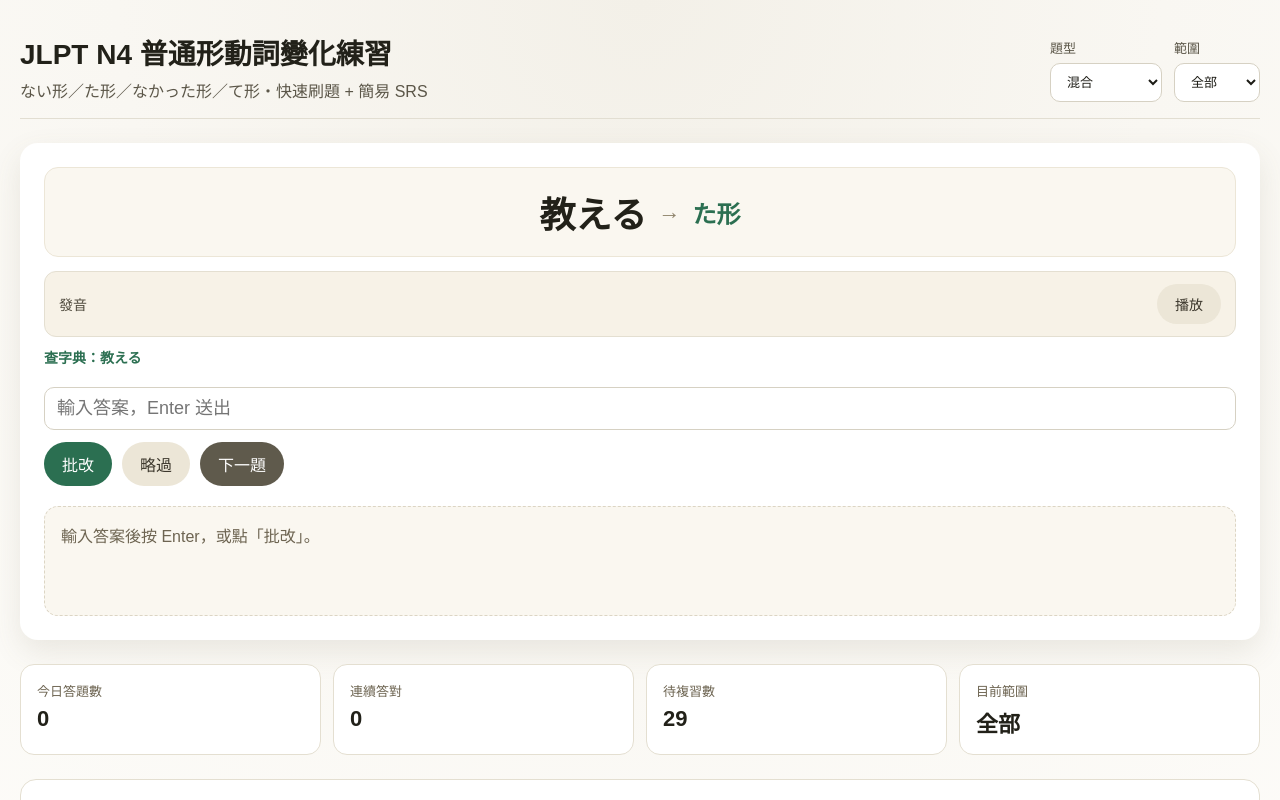
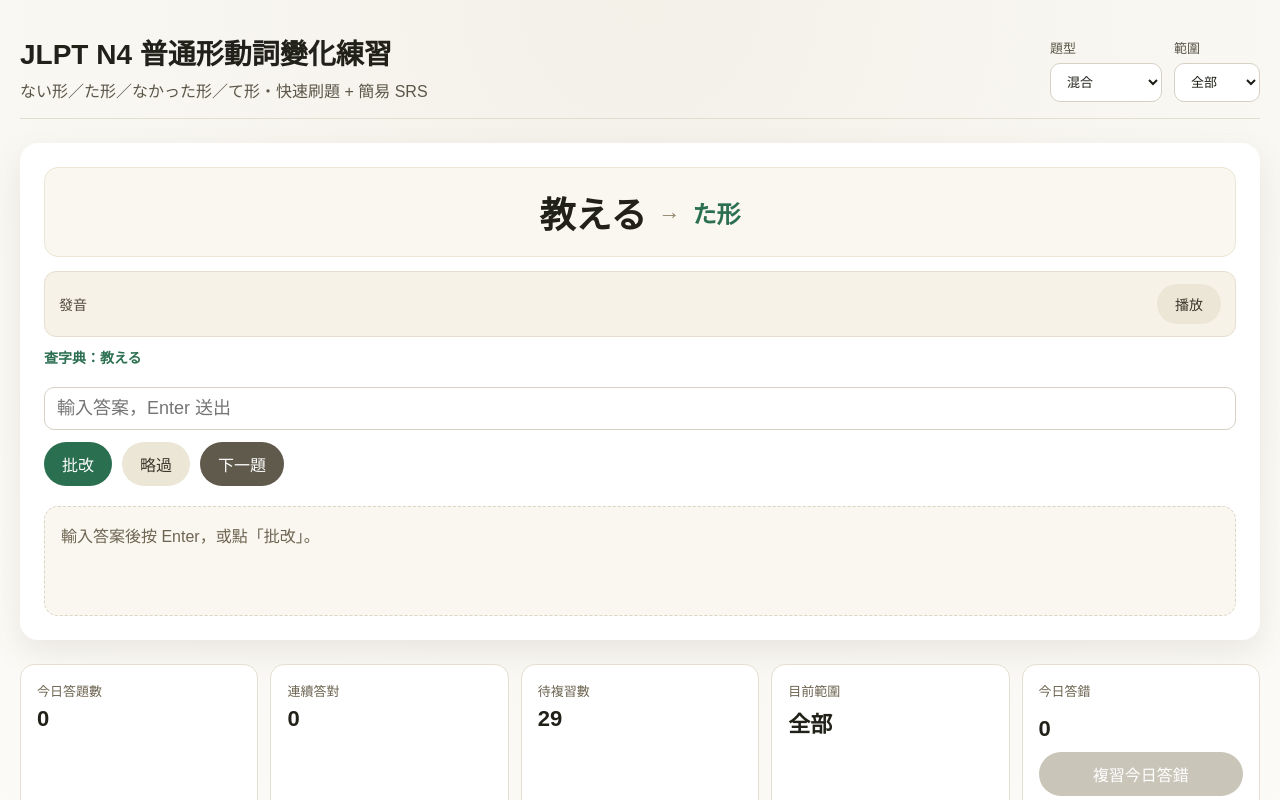
Before and after one commit to ddsakura/learnJapanese, a React (Vite) app: page / in a window 1280 px wide. Shown: the top 800 px of the page. Built offline with nearby package versions, Linux system fonts and the light colour scheme.

Commit message:
Enhance review functionality by adding state management for incorrect answers and UI elements for reviewing mistakes

```diff
--- a/src/App.css
+++ b/src/App.css
@@ -276,6 +276,15 @@ button.ghost {
   margin-top: 6px;
 }
 
+.review-card {
+  display: grid;
+  gap: 10px;
+}
+
+.review-card button {
+  width: 100%;
+}
+
 .rules {
   background: #fff;
   border-radius: 16px;
--- a/src/App.tsx
+++ b/src/App.tsx
@@ -33,6 +33,16 @@ type Stats = {
   lastDate: string
 }
 
+type WrongEntry = {
+  dict: string
+  type: Exclude<QuestionType, 'mixed'>
+}
+
+type WrongToday = {
+  date: string
+  items: WrongEntry[]
+}
+
 type Question = {
   card: VerbCard
   type: Exclude<QuestionType, 'mixed'>
@@ -43,6 +53,7 @@ const STORAGE_KEYS = {
   srs: 'jlpt-n4-verb-srs',
   stats: 'jlpt-n4-verb-stats',
   settings: 'jlpt-n4-verb-settings',
+  wrong: 'jlpt-n4-verb-wrong-today',
 }
 
 const DAY_MS = 24 * 60 * 60 * 1000
@@ -110,6 +121,11 @@ const defaultStats = (): Stats => ({
   lastDate: getTodayKey(),
 })
 
+const defaultWrongToday = (): WrongToday => ({
+  date: getTodayKey(),
+  items: [],
+})
+
 const defaultSettings = (): Settings => ({
   scope: 'all',
   type: 'mixed',
@@ -163,6 +179,14 @@ function normalizeStats(stats: Stats) {
     return { ...stats, todayCount: 0, lastDate: today }
   }
   return stats
+}
+
+function normalizeWrongToday(data: WrongToday) {
+  const today = getTodayKey()
+  if (data.date !== today) {
+    return { date: today, items: [] }
+  }
+  return data
 }
 
 function pickRandom<T>(items: T[]) {
@@ -427,6 +451,9 @@ function App() {
   const [stats, setStats] = useState<Stats>(() =>
     normalizeStats(loadFromStorage(STORAGE_KEYS.stats, defaultStats()))
   )
+  const [wrongToday, setWrongToday] = useState<WrongToday>(() =>
+    normalizeWrongToday(loadFromStorage(STORAGE_KEYS.wrong, defaultWrongToday()))
+  )
   const [scope, setScope] = useState<Scope>(() => {
     const saved = loadFromStorage<Settings>(STORAGE_KEYS.settings, defaultSettings())
     return saved.scope
@@ -443,6 +470,7 @@ function App() {
     userAnswer: string
     type: Exclude<QuestionType, 'mixed'>
   } | null>(null)
+  const [mode, setMode] = useState<'normal' | 'reviewWrong'>('normal')
   const [message, setMessage] = useState<string>('')
   const [bankText, setBankText] = useState('')
   const [quickInput, setQuickInput] = useState('')
@@ -463,18 +491,23 @@ function App() {
   }, [stats])
 
   useEffect(() => {
+    saveToStorage(STORAGE_KEYS.wrong, wrongToday)
+  }, [wrongToday])
+
+  useEffect(() => {
     saveToStorage(STORAGE_KEYS.settings, { scope, type: questionType })
   }, [scope, questionType])
 
   useEffect(() => {
     setStats((prev) => normalizeStats(prev))
+    setWrongToday((prev) => normalizeWrongToday(prev))
   }, [])
 
   useEffect(() => {
     setQuestion(makeQuestion())
     setAnswer('')
     setResult(null)
-  }, [scope, questionType, bank])
+  }, [scope, questionType, bank, mode])
 
   useEffect(() => {
     if (canSpeak) {
@@ -484,13 +517,27 @@ function App() {
   }, [canSpeak, question])
 
   const pool = useMemo(() => getPool(bank, scope), [bank, scope])
+  const reviewPool = useMemo(() => {
+    const bankMap = new Map(bank.map((card) => [card.dict, card]))
+    return wrongToday.items
+      .map((entry) => {
+        const card = bankMap.get(entry.dict)
+        return card ? { card, type: entry.type } : null
+      })
+      .filter((entry): entry is Question => Boolean(entry))
+  }, [bank, wrongToday])
 
   const dueCount = useMemo(() => {
     const now = Date.now()
     return pool.filter((card) => (srs[card.dict]?.due ?? 0) <= now).length
   }, [pool, srs])
+  const wrongCount = wrongToday.items.length
+  const emptyMessage = mode === 'reviewWrong' ? '今天沒有答錯的題目' : '目前題庫沒有可用題目'
 
   function makeQuestion(): Question | null {
+    if (mode === 'reviewWrong') {
+      return reviewPool.length > 0 ? pickRandom(reviewPool) : null
+    }
     const candidatePool = getPool(bank, scope)
     if (candidatePool.length === 0) return null
     const now = Date.now()
@@ -529,8 +576,26 @@ function App() {
     const correctAnswer = getAnswer(question.card, question.type)
     const trimmed = submitted.trim()
     const isCorrect = !forcedIncorrect && trimmed === correctAnswer
+    const entry = { dict: question.card.dict, type: question.type }
     applySrs(question.card, isCorrect)
     updateStats(isCorrect)
+    if (isCorrect) {
+      if (mode === 'reviewWrong') {
+        setWrongToday((prev) => ({
+          ...prev,
+          items: prev.items.filter(
+            (item) => !(item.dict === entry.dict && item.type === entry.type)
+          ),
+        }))
+      }
+    } else {
+      setWrongToday((prev) => {
+        if (prev.items.some((item) => item.dict === entry.dict && item.type === entry.type)) {
+          return prev
+        }
+        return { ...prev, items: [...prev.items, entry] }
+      })
+    }
     setResult({
       correct: isCorrect,
       correctAnswer,
@@ -551,6 +616,20 @@ function App() {
   }
 
   function handleNext() {
+    setQuestion(makeQuestion())
+    setAnswer('')
+    setResult(null)
+  }
+
+  function handleStartReview() {
+    setMode('reviewWrong')
+    setQuestion(makeQuestion())
+    setAnswer('')
+    setResult(null)
+  }
+
+  function handleExitReview() {
+    setMode('normal')
     setQuestion(makeQuestion())
     setAnswer('')
     setResult(null)
@@ -711,7 +790,7 @@ function pruneSrs(srs: Record<string, SrsState>, bank: VerbCard[]) {
                 <div className="target">{QUESTION_LABELS[question.type]}</div>
               </>
             ) : (
-              <div className="empty">目前題庫沒有可用題目</div>
+              <div className="empty">{emptyMessage}</div>
             )}
           </div>
           {question && (
@@ -835,6 +914,19 @@ function pruneSrs(srs: Record<string, SrsState>, bank: VerbCard[]) {
             <div className="label">目前範圍</div>
             <div className="value">{SCOPE_LABELS[scope]}</div>
           </div>
+          <div className="review-card">
+            <div className="label">今日答錯</div>
+            <div className="value">{wrongCount}</div>
+            {mode === 'reviewWrong' ? (
+              <button type="button" className="secondary" onClick={handleExitReview}>
+                回到正常題庫
+              </button>
+            ) : (
+              <button type="button" onClick={handleStartReview} disabled={wrongCount === 0}>
+                複習今日答錯
+              </button>
+            )}
+          </div>
         </section>
 
         <details className="rules">
```
